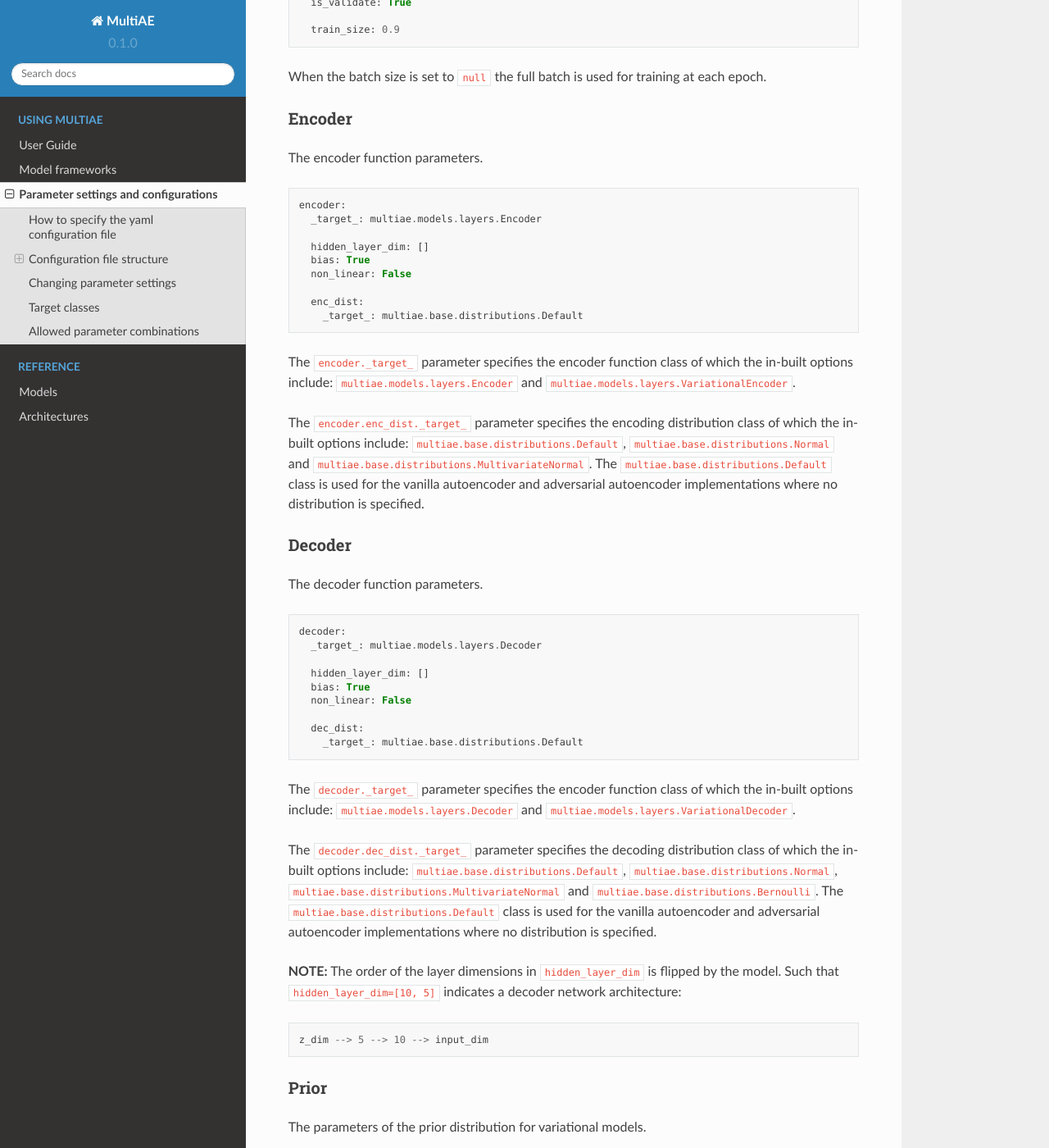
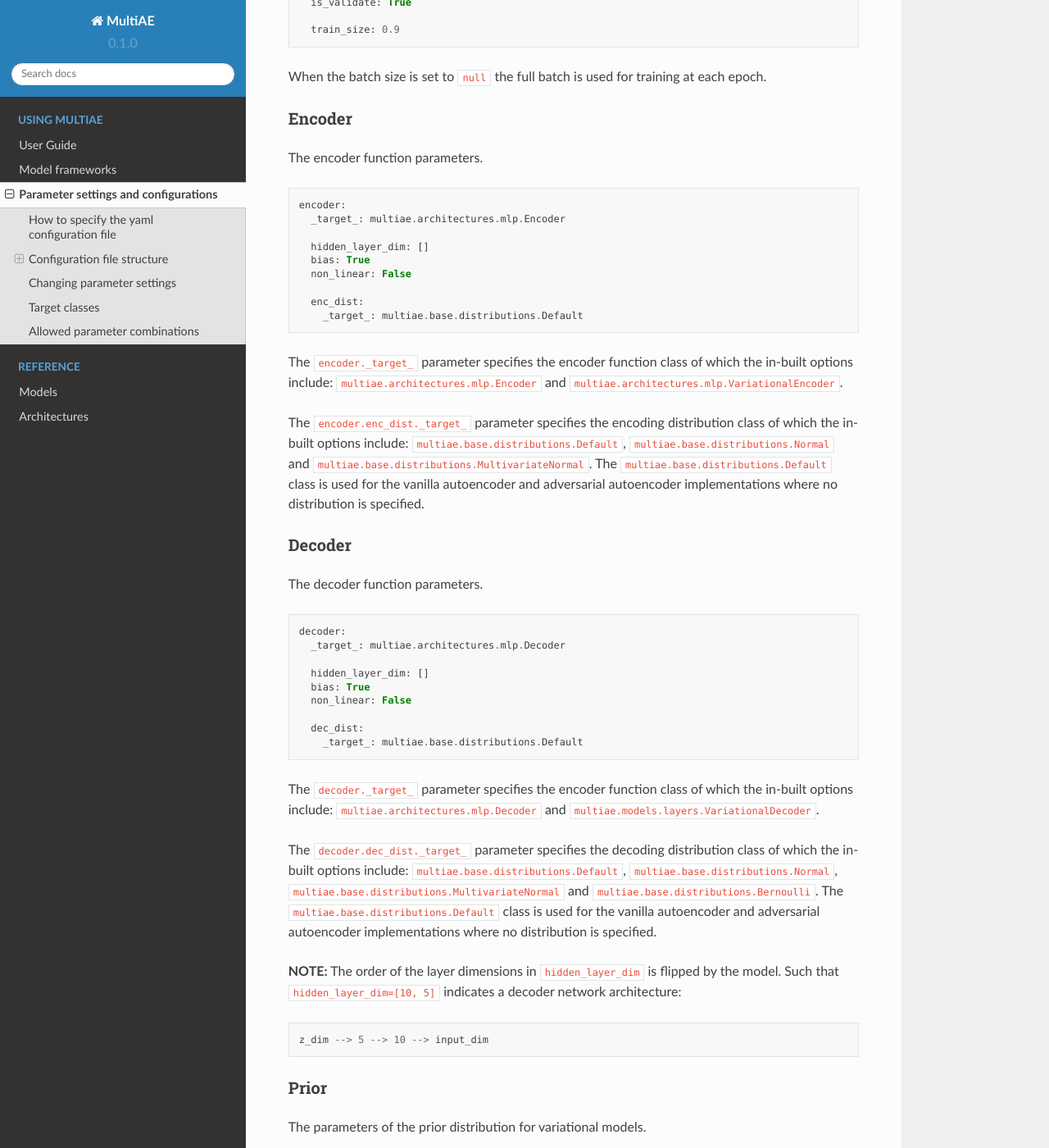
Before and after one commit to alawryaguila/multi-view-AE, a Sphinx documentation site: the page built from docs/source/documentation/parameter_configurations.rst, in a window 1280 px wide and 1400 px high, scrolled down 1333 px. Shown: the whole window at 82% size. Built offline with Sphinx 7.4.7 and the Read the Docs theme 2.0.0, drawn with Linux system fonts in a browser that asks for light colours.

Commit message:
Update parameter_configurations.rst

```diff
--- a/docs/source/documentation/parameter_configurations.rst
+++ b/docs/source/documentation/parameter_configurations.rst
@@ -70,7 +70,7 @@ The encoder function parameters.
 .. code-block:: python
 
         encoder:
-          _target_: multiae.models.layers.Encoder
+          _target_: multiae.architectures.mlp.Encoder
 
           hidden_layer_dim: []
           bias: True
@@ -79,7 +79,7 @@ The encoder function parameters.
           enc_dist:
             _target_: multiae.base.distributions.Default
 
-The ``encoder._target_`` parameter specifies the encoder function class of which the in-built options include: ``multiae.models.layers.Encoder`` and ``multiae.models.layers.VariationalEncoder``.
+The ``encoder._target_`` parameter specifies the encoder function class of which the in-built options include: ``multiae.architectures.mlp.Encoder`` and ``multiae.architectures.mlp.VariationalEncoder``.
 
 The ``encoder.enc_dist._target_`` parameter specifies the encoding distribution class of which the in-built options include: ``multiae.base.distributions.Default``, ``multiae.base.distributions.Normal`` and ``multiae.base.distributions.MultivariateNormal``. The ``multiae.base.distributions.Default`` class is used for the vanilla autoencoder and adversarial autoencoder implementations where no distribution is specified.
 
@@ -91,7 +91,7 @@ The decoder function parameters.
 .. code-block:: python
 
         decoder:
-          _target_: multiae.models.layers.Decoder
+          _target_: multiae.architectures.mlp.Decoder
 
           hidden_layer_dim: []
           bias: True
@@ -100,7 +100,7 @@ The decoder function parameters.
           dec_dist:
             _target_: multiae.base.distributions.Default
 
-The ``decoder._target_`` parameter specifies the encoder function class of which the in-built options include: ``multiae.models.layers.Decoder`` and ``multiae.models.layers.VariationalDecoder``.
+The ``decoder._target_`` parameter specifies the encoder function class of which the in-built options include: ``multiae.architectures.mlp.Decoder`` and ``multiae.models.layers.VariationalDecoder``.
 
 The ``decoder.dec_dist._target_`` parameter specifies the decoding distribution class of which the in-built options include: ``multiae.base.distributions.Default``, ``multiae.base.distributions.Normal``, ``multiae.base.distributions.MultivariateNormal`` and ``multiae.base.distributions.Bernoulli``. The ``multiae.base.distributions.Default`` class is used for the vanilla autoencoder and adversarial autoencoder implementations where no distribution is specified.
 
```
